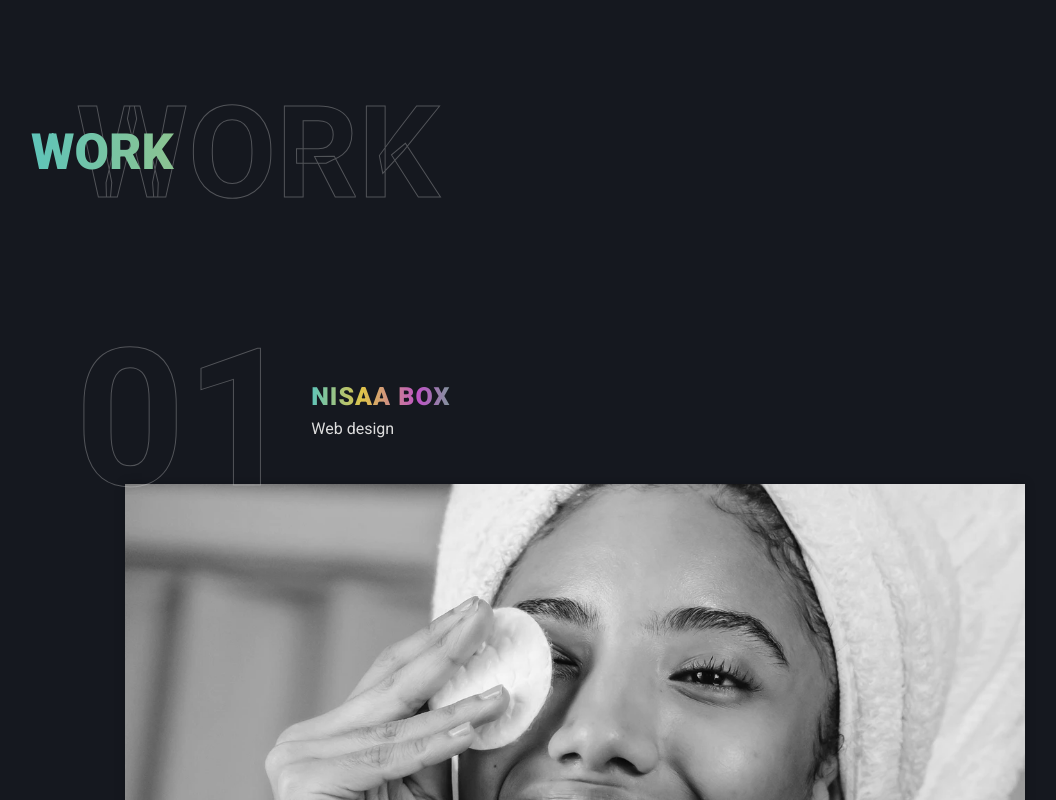
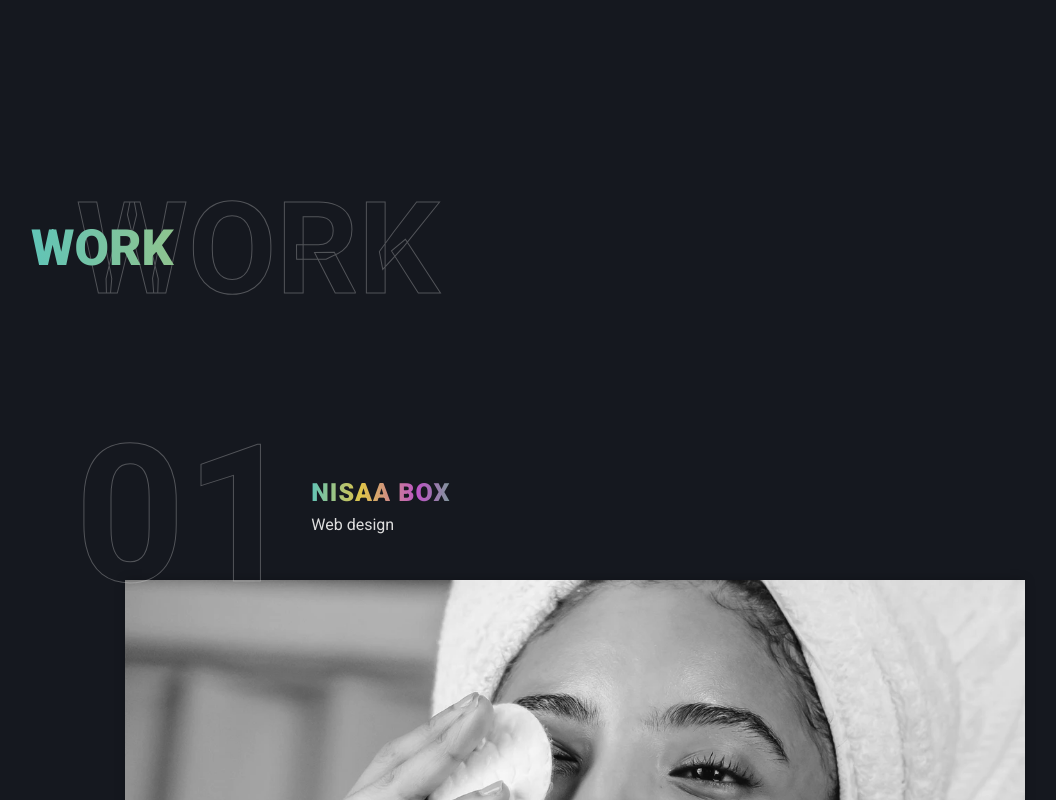
Before and after one commit to hamidousow/hamidousow, a React (Create React App) app: page / in a window 1280 px wide. Shown: the part 1420-2220 px from the top of the page, without its empty margins (65-1121 px from the left). Built offline with nearby package versions, Linux system fonts and the light colour scheme.

Commit message:
components modification

```diff
--- /dev/null
+++ b/src/components/bigTitle/BigTitle.js
@@ -0,0 +1,9 @@
+import React from 'react';
+
+const BigTitle = (props) => {
+    return (
+        <h1 className="bigTitle gradient-title">{props.text}</h1>
+    );
+};
+
+export default BigTitle;
--- a/src/components/richText/RichText.js
+++ b/src/components/richText/RichText.js
@@ -2,15 +2,15 @@ import React from 'react';
 
 const RichText = (props) => {
     return (
-        <>
-        <div className="leftContent">
-            <p className="text">{props.text}</p>
+        <div className="content">
+            <div className="leftContent">
+                <p className="text">{props.text}</p>
+            </div>
+            <div className="rightContent">
+                <img className="ImgContent" alt={props.alt}/>
+            </div>
+            {/* {props.children} */}
         </div>
-        <div className="rightContent">
-            <img className="ImgContent" alt={props.alt}/>
-        </div>
-        {props.children}
-        </>
     );
 };
 
--- a/src/components/section/Section.js
+++ b/src/components/section/Section.js
@@ -1,16 +1,11 @@
 import React from 'react';
+
 
 const Section = (props) => {
     return (
-        <section className="section">
+        <section className={props.className}>
             <div className="content">
-                <div className="wrapTitles">
-                    <h1 className="bigTitle gradient-title">{props.sectionTitle}</h1>
-                    <span className="bigOutlineTitle outlines">{props.sectionTitle}</span>
-                </div>
-                <div className="wrapContent">
                 {props.children}
-                </div>
             </div>
         </section>
     );
--- /dev/null
+++ b/src/components/wrapTitle/WrapTitle.js
@@ -0,0 +1,13 @@
+import React from 'react';
+import BigTitle from '../bigTitle/BigTitle';
+
+const WrapTitle = (props) => {
+    return (
+        <div className="wrapTitles">
+            <h1 className="bigTitle gradient-title">{props.sectionTitle}</h1>
+            <span className="bigOutlineTitle outlines">{props.sectionTitle}</span>
+        </div>
+    );
+};
+
+export default WrapTitle;
--- a/src/pages/Home.js
+++ b/src/pages/Home.js
@@ -7,6 +7,7 @@ import Contact from '../components/contact/Contact';
 import Footer from '../components/footer/Footer';
 import Work from '../components/work/Work';
 import Section from '../components/section/Section';
+import WrapTitle from '../components/wrapTitle/WrapTitle';
 
 const Home = () => {
     return (
@@ -16,13 +17,16 @@ const Home = () => {
                     return <HeroSection heroContent={heroItems}/>
                 })}
             <main>
-                <Section sectionTitle={"about"}>
+                <Section className={"section"}>
+                    <WrapTitle sectionTitle={"about"}/>
                     <About/>
                 </Section>
-                <Section sectionTitle={"work"}>
+                <Section className={"section"}>
+                    <WrapTitle sectionTitle={"work"}/>
                     <Work/>
                 </Section>
-                <Section sectionTitle={"contact"}>
+                <Section className={"section"}>
+                    <WrapTitle sectionTitle={"contact"}/>
                     <Contact/>
                 </Section>
             </main>
```
Also changed, not shown: src/components/bigOutlineTitle.js/BigOutlineTitle.js (added, +9 -0 lines), src/components/bigOutlineTitle.js/_bigOutlineTitle.scss (added), src/components/bigTitle/_bigTitle.scss (added).
